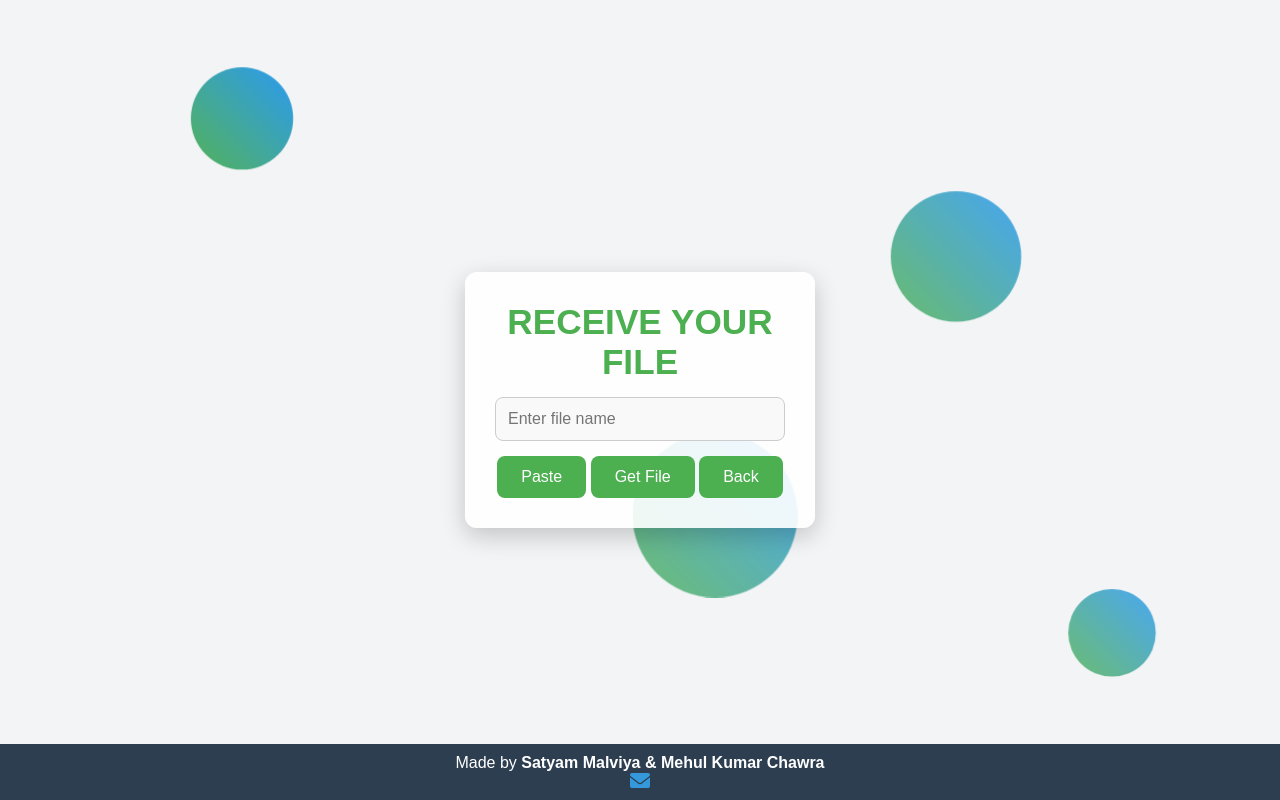
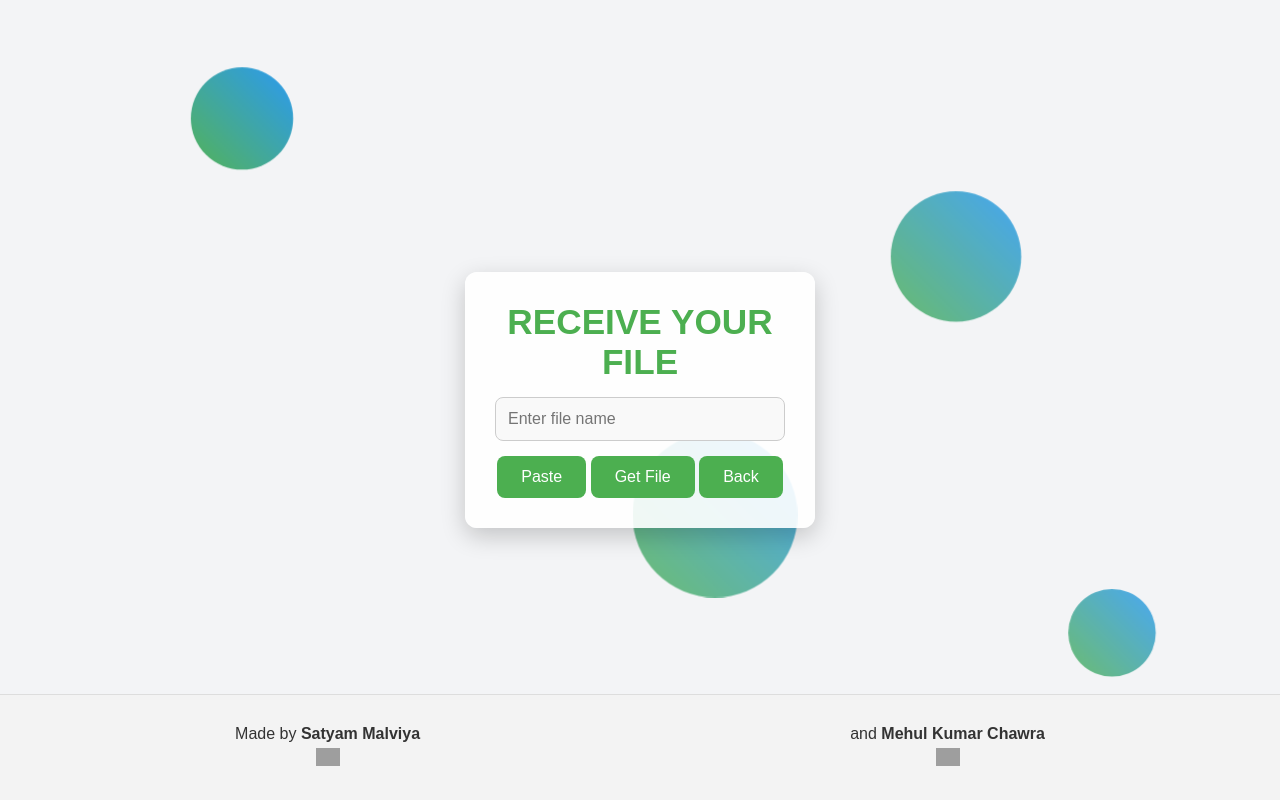
Before and after one commit to Satyam-Malviya/Fender_1.0, a website: page public/receive.html in a window 1280 px wide. Drawn offline with Linux system fonts and the light colour scheme; grey boxes are pictures that could not be loaded.

Commit message:
updated footer

```diff
--- a/public/receive.html
+++ b/public/receive.html
@@ -70,24 +70,32 @@
                 });
         }
     </script>
-    <footer style="
-        background-color: #2c3e50;
-        color: white;
-        text-align: center;
-        padding: 10px 0;
+    <div style="
         position: fixed;
         bottom: 0;
+        left: 0;
         width: 100%;
+        background-color: #f3f3f3;
+        padding: 20px;
+        border-top: 1px solid #ddd;
+        display: flex;
+        justify-content: space-around;
+        align-items: center;
+        z-index: 10;
       ">
-        <p style="margin: 0">
-            Made by <strong>Satyam Malviya & Mehul Kumar Chawra</strong>
-        </p>
-        <p style="margin: 0">
-            <a href="mailto:satyaminstudy@gmail.com" style="color: #3498db; text-decoration: none; margin: 0 10px">
-                <i class="fas fa-envelope fa-lg"></i>
+        <div style="text-align: center; margin: 10px">
+            <p>Made by <strong>Satyam Malviya</strong></p>
+            <a href="https://www.linkedin.com/in/satyam-malviya-377920260" target="_blank" style="display: inline-block; margin-top: 5px">
+                <img src="https://upload.wikimedia.org/wikipedia/commons/c/ca/LinkedIn_logo_initials.png" alt="LinkedIn" style="width: 24px; height: auto" />
             </a>
-        </p>
-    </footer>
+        </div>
+        <div style="text-align: center; margin: 10px">
+            <p>and <strong>Mehul Kumar Chawra</strong></p>
+            <a href="https://www.linkedin.com/in/mehul-chawra-69295a258" target="_blank" style="display: inline-block; margin-top: 5px">
+                <img src="https://upload.wikimedia.org/wikipedia/commons/c/ca/LinkedIn_logo_initials.png" alt="LinkedIn" style="width: 24px; height: auto" />
+            </a>
+        </div>
+    </div>
 </body>
 
 </html>
```
Also changed, not shown: public/index.html (+17 -18 lines), public/share.html (+21 -13 lines).
